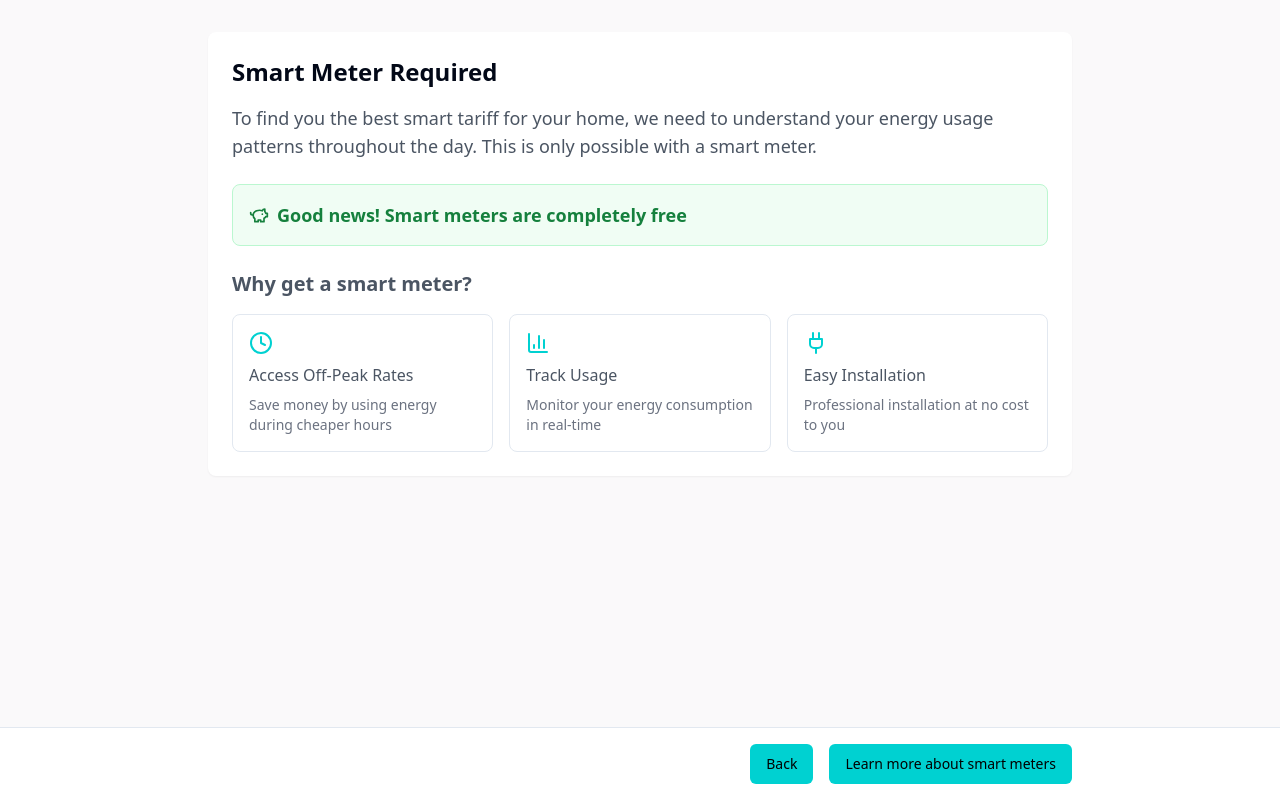
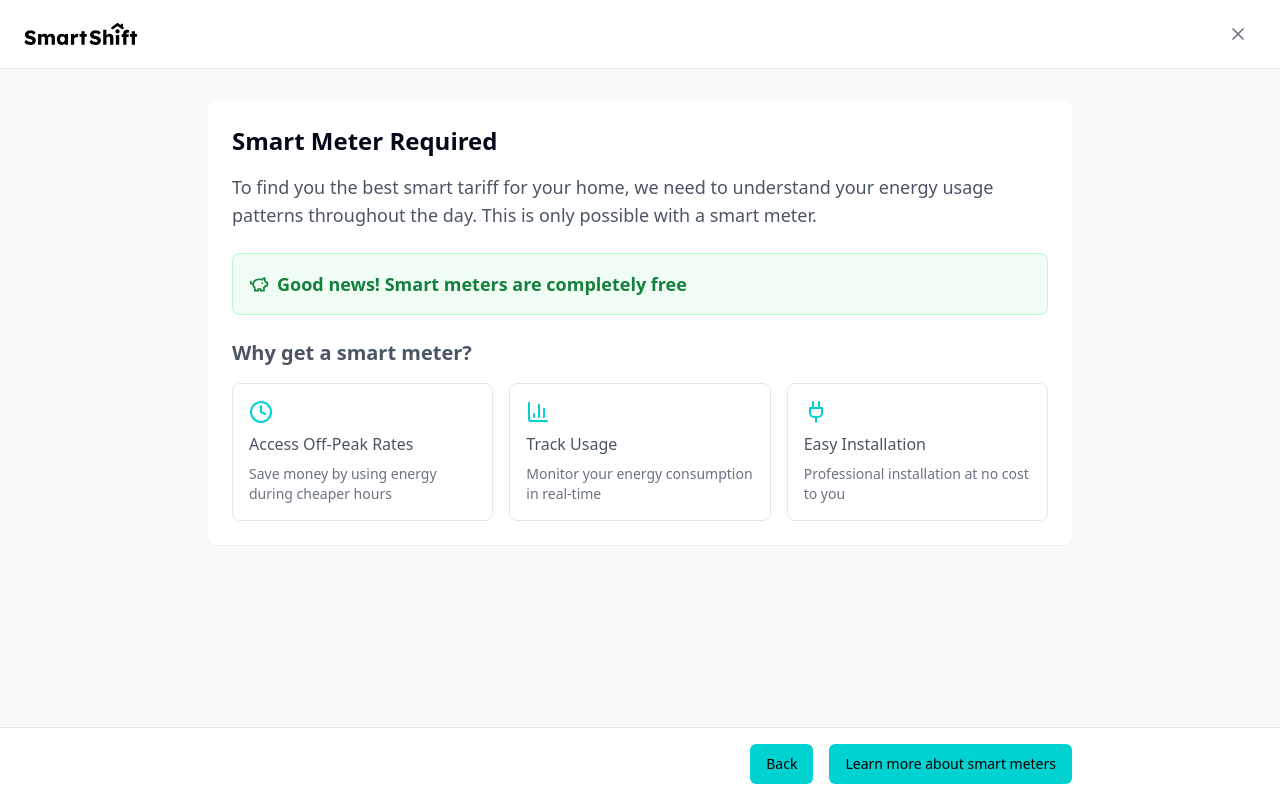
Before and after one commit to NataliaLKB/smartshift-form, a React (Vite) app: page /smart-meter-required in a window 1280 px wide. Built offline with nearby package versions, Linux system fonts and the light colour scheme.

Commit message:
Add consistent header
Added a header to the SmartMeterRequired page, consistent with other pages in the application.

```diff
--- a/src/pages/SmartMeterRequired.tsx
+++ b/src/pages/SmartMeterRequired.tsx
@@ -2,12 +2,14 @@
 import { Button } from "@/components/ui/button";
 import { useNavigate } from "react-router-dom";
 import { Clock, PiggyBank, BarChart3, Plug } from "lucide-react";
+import { AddressHeader } from "@/components/address/AddressHeader";
 
 const SmartMeterRequired = () => {
   const navigate = useNavigate();
 
   return (
     <div className="min-h-screen flex flex-col">
+      <AddressHeader />
       <main className="flex-1 bg-[#FAF9FA]">
         <div className="container max-w-4xl mx-auto px-4 py-8">
           <div className="space-y-6">
```
